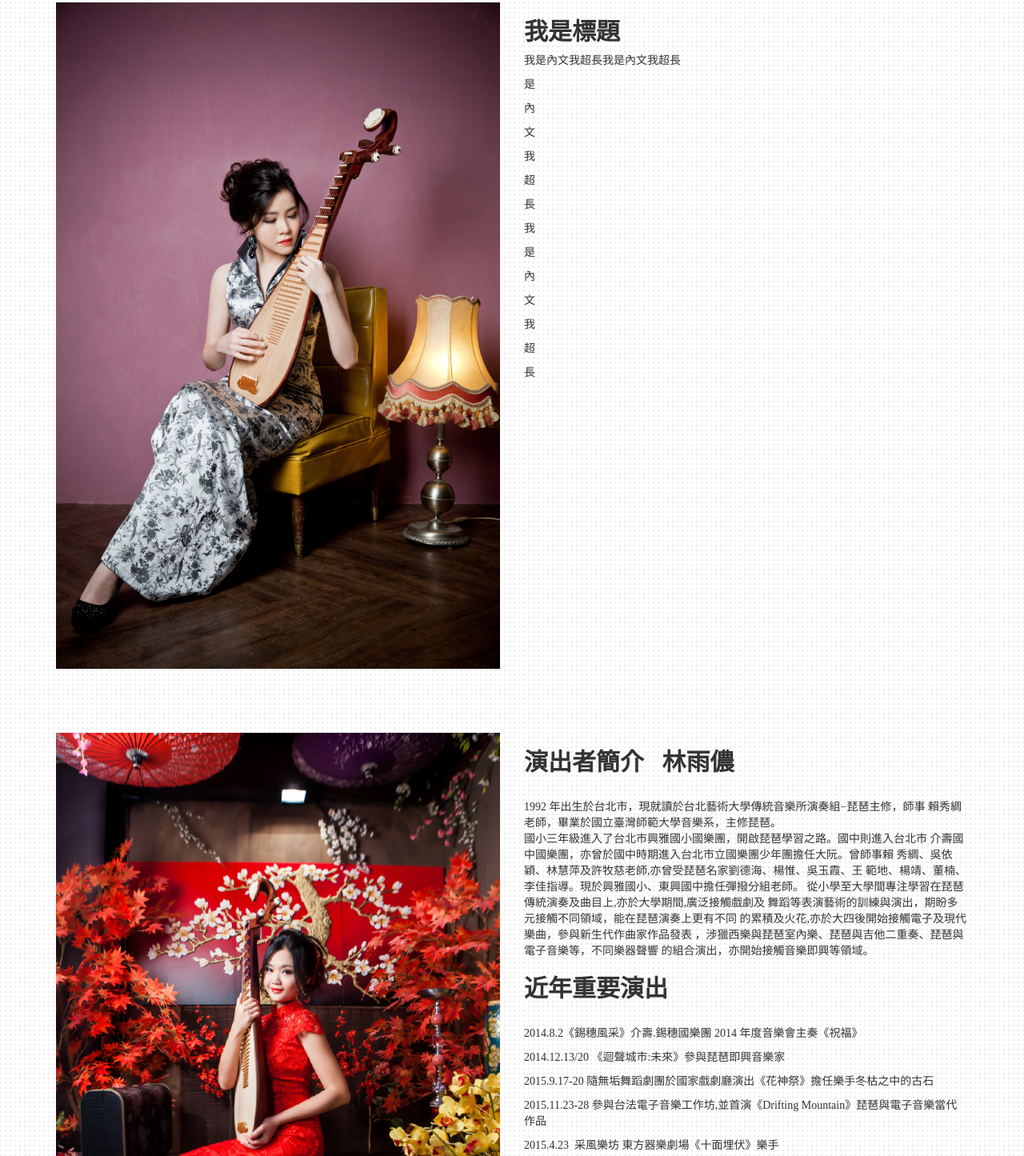
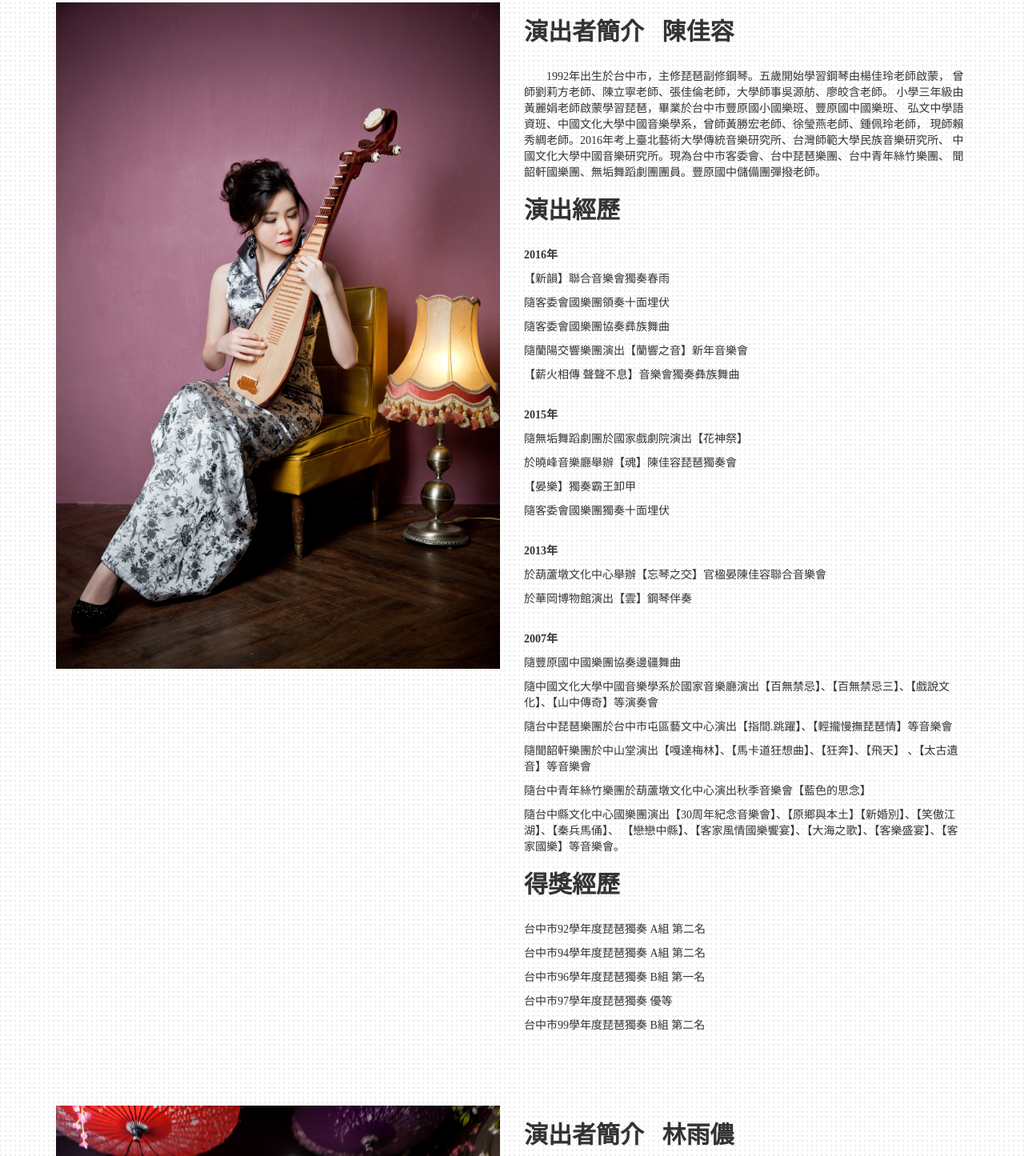
Before and after one commit to hello1988/ning-shiang, a plain HTML site: page template/index.html in a window 1280 px wide. Shown: the part 2157-3602 px from the top of the page at 80% size. Drawn offline with nearby package versions, Linux system fonts and the light colour scheme; files whose address does not match are found by name.

Commit message:
曲解&演奏者文字調整

```diff
--- a/template/index.html
+++ b/template/index.html
@@ -116,6 +116,7 @@
 		{
 			cursor : pointer;
 		}
+
 	</style>
 
 	<script>
@@ -151,14 +152,14 @@
 		{
 			var trackInfo=
 			{
-				"1":"《異想天開》是劉星先生創作的《天地之間》第六號作品。屬於New Age風格的中阮二重奏曲，而這次音樂會選擇用琵琶二重奏來詮釋，為王世榮老師改編的版本。本曲收錄於他的專輯《孤芳自賞》中，也是《天地之間》系列作品中的唯一一首二重奏曲。",
+				"1":"《異想天開》是劉星先生創作的《天地之間》第六號作品。屬於New Age風格的中阮二重奏曲，而這次音樂會選擇用琵琶二重奏來詮釋，為王世榮老師改編的版本。本曲收錄於他的專輯《孤芳自賞》中，也是《天地之間》系列作品中的唯一一首二重奏曲。在音樂性格表現上，全曲不間斷的十六分音符並在此曲創作上保持運用 4/4 拍號,顯得音樂情緒是相對平靜沈穩的。",
 				"2":"樂曲具有濃郁的西域地方音樂特點，琵琶運用較多的拉弦、大幅度的吟揉，以及右手的力度變化。似在古老的絲綢之路上的商賈隊中，一琵琶高手端坐在駝背上，悠然自得的演奏著．．．。",
-				"3":"曲目介紹3",
+				"3":"《春雨》以清新流暢的旋律，向人們呈現藝術春天的到來，運用江南地區頗有影響的評彈曲調作為素材，通過五聲音階的旋律加以變奏，把握住了江南三月春雨的各種形象 。音樂層次分明，呈現時而綿綿細雨，時而傾盆陣雨：時而雨後滴珠，時而彩虹飛架，春雨過後，萬物生長，百花爭艷，一派欣欣向榮的景象。",
 				"4":"樂曲根據抗日戰爭時期一個真實的故事為背景，表現了1941年秋，在冀北山區易水河畔狼牙山棋盤坨上，五位英勇戰士與日本侵略者浴血奮戰，最後縱身跳下了萬丈懸崖，用生命和鮮血譜寫出一首氣吞山河的壯麗詩篇，熱情歌頌了英雄們的壯舉和為國為民的獻身精神。樂曲採用傳統的敘事體形式，首次借鑒西洋奏鳴曲式結構，與民族的音調及琵琶傳統手法相結合。在演奏技法方面，除了大量運用琵琶武曲常用的技法外，還首創了左手大指上品按音，更加豐富了琵琶的演奏技巧，全曲結構嚴謹，旋律流暢，氣勢磅礴，具有很強的戲劇性效果，打破了一般的民樂獨奏曲創作的習慣，給人耳目一新之感。",
-				"5":"曲目介紹5",
+				"5":"《陳隋》是著名的琵琶文套曲之一。文套是言情體，著重寫意。以抒情手法，把樂曲內容作深刻的描寫；速度大都較慢。樂曲本為宮中行樂之曲，但卻具有不同的悲歡情景，宮女被選入宮禁，即使載歌載舞之際亦帶有悲愁悽楚之情緒，音樂極為細緻，劉德海先生又另加以昆曲行腔的韻味和揉弦手法，使和原曲又增添另一番表现。",
 				"6":"《改進操》是1927年12月劉天華為紀念「國樂改進社」成立而作的一首琵琶曲。表達了作者對立社的喜悅和對振興國樂的信心與期望。曲中前一部份模擬古琴技法，並在第二段採用了複音試驗。</br>「操」本是古琴曲的一種體裁，一般指大、中型獨奏作品，大多以閉塞之聲抒憂愁之心，而此曲卻以明快流利之音抒興奮喜悅之情，表達的是作者對立社的喜悅和對振興國樂的信心與期望。",
-				"7":"曲目介紹7",
-				"8":"琵琶、三弦二重奏，此次音樂會改用琵琶二重奏來詮釋。本曲根據王惠然的琵琶曲《江南三月》改編，描寫了江南地區秀麗風光和江南人民愉快生活的場景。作者運用了評彈的素材，在改編中更是採用了琵琶與三弦的評彈演奏形式，表現江南三月萬物復甦、春氣盎然的景象。",
+				"7":"《海青拿天鵝》為一首大型武曲套曲，也被認為是目前最古老的琵琶獨奏曲之一，以獨特的音樂表現力聞名於世。海青為鵰的一種，身形小而善於飛翔，天鵝以珠蚌爲食，食蚌後將珠藏於嗉囊，一說古代貴族馴養勇猛的海青在天空與天鹅交鋒，經過激烈的鬥爭獵捕天鵝以便取珠。琵琶曲《海青拿天鹅》就是以此為題材，描述北方遊牧民族蒙古、女真、契丹族等的狩獵生活 。",
+				"8":"《江南春》為琵琶、三弦二重奏，根據王惠然的琵琶曲《江南三月》改編，描寫了江南地區秀麗風光和江南人民愉快生活的場景。作者運用了評彈的素材，在改編中更是採用了琵琶與三弦的評彈演奏形式，表現江南三月萬物復甦、春氣盎然的景象。作曲：王惠然 改編：姜水林 紅雨",
 			}
 			for( var index = 1; index <=G_trackNum; index++ )
 			{
@@ -313,21 +314,51 @@
 
 			<div class="col-md-6">
 				<div class="width100">
-					<h2><b>我是標題</b></h2>
-					<p>我是內文我超長我是內文我超長</p>
-					<p>是</p>
-					<p>內</p>
-					<p>文</p>
-					<p>我</p>
-					<p>超</p>
-					<p>長</p>
-					<p>我</p>
-					<p>是</p>
-					<p>內</p>
-					<p>文</p>
-					<p>我</p>
-					<p>超</p>
-					<p>長</p>
+					<h2><b>演出者簡介   陳佳容</b></h2>
+					</br>
+					<p style="text-indent:28px;">1992年出生於台中市，主修琵琶副修鋼琴。五歲開始學習鋼琴由楊佳玲老師啟蒙，
+					曾師劉莉方老師、陳立寧老師、張佳倫老師，大學師事吳源舫、廖皎含老師。
+					小學三年級由黃麗娟老師啟蒙學習琵琶，畢業於台中市豐原國小國樂班、豐原國中國樂班、
+					弘文中學語資班、中國文化大學中國音樂學系，曾師黃勝宏老師、徐瑩燕老師、鍾佩玲老師，
+					現師賴秀綢老師。2016年考上臺北藝術大學傳統音樂研究所、台灣師範大學民族音樂研究所、
+					中國文化大學中國音樂研究所。現為台中市客委會、台中琵琶樂團、台中青年絲竹樂團、
+					聞韶軒國樂團、無垢舞蹈劇團團員。豐原國中儲備團彈撥老師。</p>
+
+					<h2><b>演出經歷</b></h2>
+					</br>
+					<p><b>2016年</b></p>
+					<p>【新韻】聯合音樂會獨奏春雨</p>
+					<p>隨客委會國樂團領奏十面埋伏</p>
+					<p>隨客委會國樂團協奏彞族舞曲</p>
+					<p>隨蘭陽交響樂團演出【蘭響之音】新年音樂會</p>
+					<p>【薪火相傳 聲聲不息】音樂會獨奏彝族舞曲</p>
+					</br>
+					<p><b>2015年</b></p>
+					<p>隨無垢舞蹈劇團於國家戲劇院演出【花神祭】</p>
+					<p>於曉峰音樂廳舉辦【魂】陳佳容琵琶獨奏會</p>
+					<p>【晏樂】獨奏霸王卸甲</p>
+					<p>隨客委會國樂團獨奏十面埋伏</p>
+					</br>
+					<p><b>2013年</b></p>
+					<p>於葫蘆墩文化中心舉辦【忘琴之交】官楹晏陳佳容聯合音樂會</p>
+					<p>於華岡博物館演出【雲】鋼琴伴奏</p>
+					</br>
+					<p><b>2007年</b></p>
+					<p>隨豐原國中國樂團協奏邊疆舞曲</p>
+					<p>隨中國文化大學中國音樂學系於國家音樂廳演出【百無禁忌】、【百無禁忌三】、【戲說文化】、【山中傳奇】等演奏會</p>
+					<p>隨台中琵琶樂團於台中市屯區藝文中心演出【指間.跳躍】、【輕攏慢撫琵琶情】等音樂會</p>
+					<p>隨聞韶軒樂團於中山堂演出【嘎達梅林】、【馬卡道狂想曲】、【狂奔】、【飛天】 、【太古遺音】等音樂會 </p>
+					<p>隨台中青年絲竹樂團於葫蘆墩文化中心演出秋季音樂會【藍色的思念】</p>
+					<p>隨台中縣文化中心國樂團演出【30周年紀念音樂會】、【原鄉與本土】【新婚別】、【笑傲江湖】、【秦兵馬俑】、
+					【戀戀中縣】、【客家風情國樂饗宴】、【大海之歌】、【客樂盛宴】、【客家國樂】等音樂會。</p>
+
+					<h2><b>得獎經歷</b></h2>
+					</br>
+					<p>台中市92學年度琵琶獨奏 A組 第二名</p>
+					<p>台中市94學年度琵琶獨奏 A組 第二名</p>
+					<p>台中市96學年度琵琶獨奏 B組 第一名</p>
+					<p>台中市97學年度琵琶獨奏 優等</p>
+					<p>台中市99學年度琵琶獨奏 B組 第二名</p>
 				</div>
 			</div>
 		</div>
@@ -342,7 +373,7 @@
 				<div class="width100">
 					<h2><b>演出者簡介   林雨儂</b></h2>
 					</br>
-					<p>1992 年出生於台北市，現就讀於台北藝術大學傳統音樂所演奏組−琵琶主修，師事
+					<p style="text-indent:28px;">1992 年出生於台北市，現就讀於台北藝術大學傳統音樂所演奏組−琵琶主修，師事
 					賴秀綢老師，畢業於國立臺灣師範大學音樂系，主修琵琶。
 					</br>
 					國小三年級進入了台北市興雅國小國樂團，開啟琵琶學習之路。國中則進入台北市
@@ -357,11 +388,11 @@
 
 					<h2><b>近年重要演出</b></h2>
 					</br>
-					<p>2014.8.2《錫穗風采》介壽.錫穗國樂團 2014 年度音樂會主奏《祝福》</p>
-					<p>2014.12.13/20 《迴聲城市:未來》參與琵琶即興音樂家</p>
-					<p>2015.9.17-20 隨無垢舞蹈劇團於國家戲劇廳演出《花神祭》擔任樂手冬枯之中的古石</p>
-					<p>2015.11.23-28 參與台法電子音樂工作坊,並首演《Drifting Mountain》琵琶與電子音樂當代作品</p>
-					<p>2015.4.23  采風樂坊 東方器樂劇場《十面埋伏》樂手</p>
+					<p><b>2014.8.2</b>《錫穗風采》介壽.錫穗國樂團 2014 年度音樂會主奏《祝福》</p>
+					<p><b>2014.12.13-20</b> 《迴聲城市:未來》參與琵琶即興音樂家</p>
+					<p><b>2015.9.17-20</b> 隨無垢舞蹈劇團於國家戲劇廳演出《花神祭》擔任樂手冬枯之中的古石</p>
+					<p><b>2015.11.23-28</b> 參與台法電子音樂工作坊,並首演《Drifting Mountain》琵琶與電子音樂當代作品</p>
+					<p><b>2015.4.23</b>  采風樂坊 東方器樂劇場《十面埋伏》樂手</p>
 
 					<h2><b>得獎經歷</b></h2>
 					</br>
```
Also changed, not shown: static/page2L.png, static/page2R.png, 1 other file.
